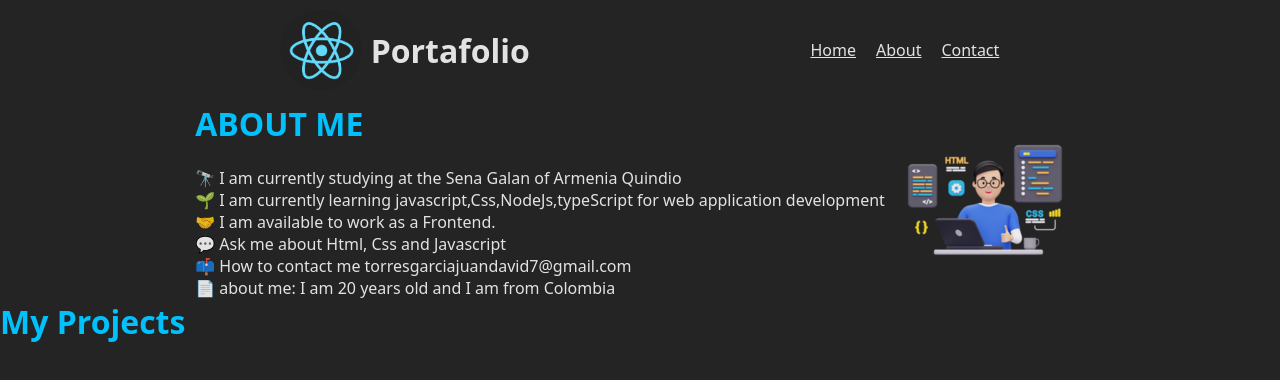
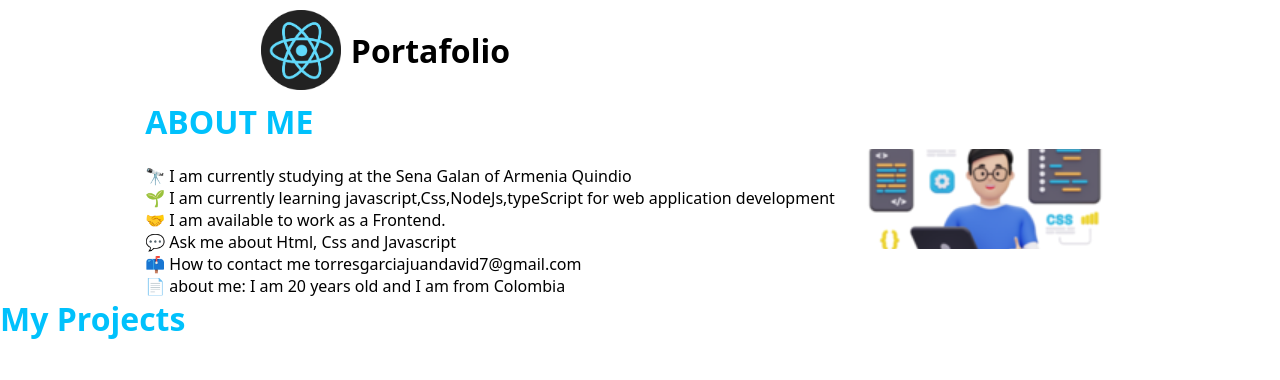
Before and after one commit to JuanDavidTorres1961/Intro-react, a React (Vite) app: page /About in a window 1280 px wide. Shown: the top 380 px of the page. Built offline with nearby package versions, Linux system fonts and the light colour scheme.

Commit message:
avance 4

```diff
--- a/src/App.css
+++ b/src/App.css
@@ -1,96 +0,0 @@
-*{
-  font-family:system-ui, -apple-system, BlinkMacSystemFont, 'Segoe UI', Roboto, Oxygen, Ubuntu, Cantarell, 'Open Sans', 'Helvetica Neue', sans-serif;
-  padding: 0;
-  margin: 0;
-}
-
-/* Header */
-
-.container-header{
-  display: flex;
-  justify-content: space-evenly;
-  align-items: center;
-  width: 100%;
-  height: 100px;
-}
-
-.options{
-  display: flex;
-  gap: 20px;
-  list-style: none;
-}
-
-.image-header{
-  object-fit: cover;
-  width: 80px;
-  height: 80px;
-}
-
-.containerTitle{
-  display: flex;
-  flex-direction: row;
-  gap: 10px;
-  align-items: center;
-}
-
-
-/* section */
-
-.container-section{
-  display: flex;
-  width: 100%;
-  justify-content: center;
-  align-items: center;
-  gap: 20px;
-  padding-top: 8%;
-}
-
-.image-section{
-  object-fit: cover;
-  width: 400px;
-  height: 400px;
-  border-radius: 50%;
-
-}
-
-.text-description{
-  width: 100%;
-  font-size: 35px;
-}
-
-.container-description{
-  width: 100%;
-}
-
-.container-img{
-  display: flex;
-  justify-content: center;
-  width: 100%;
-}
-
-/* About */
-
-.container-about{
-  display: flex;
-  justify-content: center;
-  align-items: center;
-  width: 100%;
-}
-
-.txt-about{
-  font-size: 16px;
-}
-
-.txt-about .h1{
-  color: rgb(0, 193, 252);
-}
-
-.container-image{
-  justify-content: center;
-  align-items: center;
-  display: flex;
-}
-
-.container-proyects h1{
-  color: rgb(0, 193, 252);
-}
--- a/src/App.jsx
+++ b/src/App.jsx
@@ -3,6 +3,7 @@ import Home from "./components/pages/Home/Home"
 import { NotFound } from "./components/NotFound/NotFound"
 import { About } from "./components/About/About"
 import { Contact } from "./components/Contact/Contact"
+import {Store} from "./components/Store/Store"
 
 // import './App.css'
 
--- /dev/null
+++ b/src/components/HeaderStore/HeaderStore.jsx
@@ -0,0 +1,15 @@
+import React from 'react'
+import LOGO from '../HeaderStore/img/LOGO.png'
+import { NavBarStore } from '../NavBarStore/NavBarStore'
+import '../Store/Css/Style.css'
+
+export const HeaderStore = () => {
+  return (
+    <div className='Container-H'>
+        <div className="logo">
+            <img src={LOGO} className='image'/>
+        </div>
+       <NavBarStore/>
+    </div>
+  )
+}
--- /dev/null
+++ b/src/components/NavBarStore/NavBarStore.jsx
@@ -0,0 +1,11 @@
+import React from 'react'
+
+export const NavBarStore = () => {
+  return (
+    <div className='container-Options'>
+        <a href="#"></a>
+        <a href="#"></a>
+        <a href="#"></a>
+    </div>
+  )
+}
--- a/src/components/Navbar/Navbar.jsx
+++ b/src/components/Navbar/Navbar.jsx
@@ -1,5 +1,4 @@
 import React from 'react'
-
 import { NavLink } from 'react-router-dom';
 
 
@@ -7,10 +6,10 @@ const Navbar = () => {
   return (
     <nav>
         <ul className='options'>
-            <li><NavLink to="/">Home</NavLink></li>
-            <li><NavLink to="/About">About</NavLink></li>
-            <li><NavLink to="/Contact">Contact</NavLink></li>
-
+            <li ><NavLink className='nav-element' to="/">Home</NavLink></li>
+            <li><NavLink className='nav-element' to="/About">About</NavLink></li>
+            <li><NavLink className='nav-element' to="/Contact">Contact</NavLink></li>
+            <li><NavLink  className='nav-element'to="/Store">Store</NavLink></li>
         </ul>
     </nav>
   )
--- /dev/null
+++ b/src/components/Store/Css/style.css
@@ -0,0 +1,7 @@
+/* Header */
+
+.image{
+  object-fit: cover;
+  width: 300px;
+  height: 100px;
+}
--- /dev/null
+++ b/src/components/Store/Store.jsx
@@ -0,0 +1,12 @@
+import React from 'react'
+import { HeaderStore } from '../HeaderStore/HeaderStore'
+
+export const Store = () => {
+  return (
+    <>
+    <div className="HeaderStore">
+        <HeaderStore/>
+    </div>
+    </>
+  )
+}
--- a/src/components/pages/Home/Home.css
+++ b/src/components/pages/Home/Home.css
@@ -1,6 +1,105 @@
-* {
+*{
+	font-family:system-ui, -apple-system, BlinkMacSystemFont, 'Segoe UI', Roboto, Oxygen, Ubuntu, Cantarell, 'Open Sans', 'Helvetica Neue', sans-serif;
+	padding: 0;
 	margin: 0;
-	padding: 0;
+  }
+
+  /* Header */
+
+  .container-header{
+	display: flex;
+	justify-content: space-evenly;
+	align-items: center;
+	width: 100%;
+	height: 100px;
+  }
+  .Body{
 	color: rgba(255, 255, 255, 0.87);
 	background-color: #242424;
-}
+	height: 100vh;
+  }
+
+  .options{
+	display: flex;
+	gap: 20px;
+	list-style: none;
+  }
+
+  .nav-element{
+	color: rgba(255, 255, 255, 0.87);
+  }
+
+  .image-header{
+	object-fit: cover;
+	width: 80px;
+	height: 80px;
+  }
+
+  .containerTitle{
+	display: flex;
+	flex-direction: row;
+	gap: 10px;
+	align-items: center;
+  }
+
+
+  /* section */
+
+  .container-section{
+	display: flex;
+	width: 100%;
+	justify-content: center;
+	align-items: center;
+	gap: 20px;
+	padding-top: 8%;
+  }
+
+  .image-section{
+	object-fit: cover;
+	width: 400px;
+	height: 400px;
+	border-radius: 50%;
+
+  }
+
+  .text-description{
+	width: 100%;
+	font-size: 35px;
+  }
+
+  .container-description{
+	width: 100%;
+  }
+
+  .container-img{
+	display: flex;
+	justify-content: center;
+	width: 100%;
+  }
+
+  /* About */
+
+  .container-about{
+	display: flex;
+	justify-content: center;
+	align-items: center;
+	width: 100%;
+  }
+
+  .txt-about{
+	font-size: 16px;
+  }
+
+  .txt-about .h1{
+	color: rgb(0, 193, 252);
+  }
+
+  .container-image{
+	justify-content: center;
+	align-items: center;
+	display: flex;
+  }
+
+  .container-proyects h1{
+	color: rgb(0, 193, 252);
+  }
--- a/src/components/pages/Home/Home.jsx
+++ b/src/components/pages/Home/Home.jsx
@@ -4,7 +4,7 @@ import './Home.css'
 
 const Home = () => {
   return (
-    <div>
+    <div className="Body">
         <div className="Header">
           <Header />
         </div>
```
Also changed, not shown: src/components/HeaderStore/img/LOGO.png (added).
